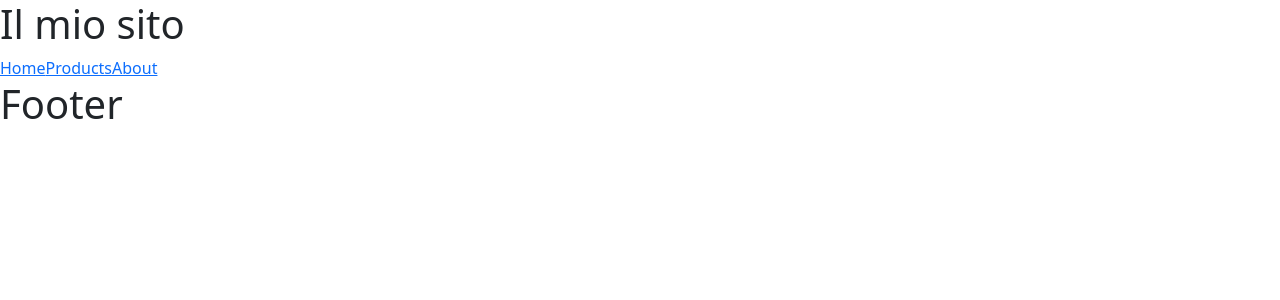
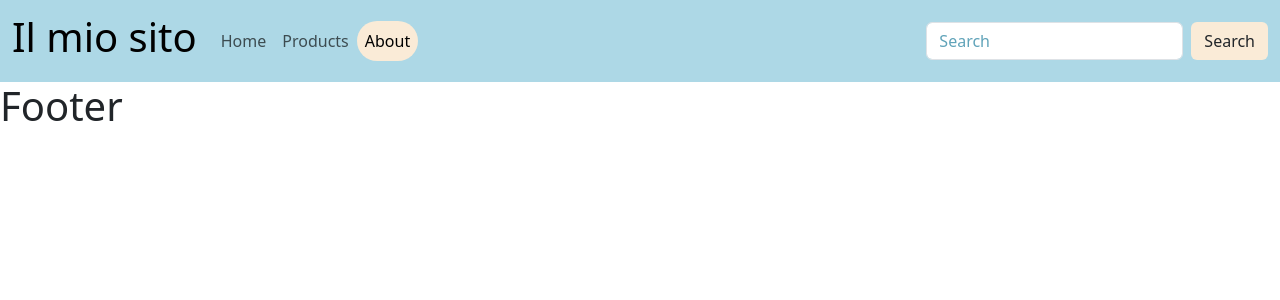
Before and after one commit to francesca-golzio/react-router, a React (Vite) app: page /about in a window 1280 px wide. Shown: the top 300 px of the page. Built offline with nearby package versions, Linux system fonts and the light colour scheme.

Commit message:
implement AppHeader

```diff
--- a/src/components/AppHeader.jsx
+++ b/src/components/AppHeader.jsx
@@ -1,16 +1,46 @@
-import {NavLink} from 'react-router-dom'
+import { NavLink } from 'react-router-dom';
 
 function AppHeader() {
 
 
   return (
     <>
-      <h1>Il mio sito</h1>
-      <NavLink to="/">Home</NavLink>
-      <NavLink to="/products">Products</NavLink>
-      <NavLink to="/about">About</NavLink>
+      <header>
+
+        <nav className="navbar navbar-expand-lg">
+          <div className="container-fluid">
+            <a className="navbar-brand" href="#"><h1>Il mio sito</h1></a>
+            <button className="navbar-toggler" type="button" data-bs-toggle="collapse" data-bs-target="#navbarScroll" aria-controls="navbarScroll" aria-expanded="false" aria-label="Toggle navigation">
+              <span className="navbar-toggler-icon"></span>
+            </button>
+            <div className="collapse navbar-collapse" id="navbarScroll">
+              <ul className="navbar-nav me-auto my-2 my-lg-0 navbar-nav-scroll">
+                <li className="nav-item">
+                  <NavLink to="/" className="nav-link" aria-current="page">Home </NavLink>
+                </li>
+                <li className="nav-item">
+                  <NavLink to="/products" className="nav-link">Products </NavLink>
+                </li>
+                <li className="nav-item">
+                  <NavLink to="/about" className="nav-link">About </NavLink>
+                </li>
+              </ul>
+              <form className="d-flex" role="search">
+                <input className="form-control me-2" type="search" placeholder="Search" aria-label="Search" id="nav_search"/>
+                <button className="btn search_btn" type="submit">Search</button>
+              </form>
+            </div>
+          </div>
+        </nav>
+
+        <nav>
+
+        </nav>
+
+      </header>
     </>
   )
+
 }
 
 export default AppHeader
--- a/src/index.css
+++ b/src/index.css
@@ -1 +1,37 @@
 @import url('bootstrap');
+
+/* Header */
+
+.navbar {
+  background-color: lightblue;
+  color: #092630;
+
+  /* from Bootsrap inline style */
+  .navbar-nav-scroll {
+    --bsScrollHeight: 100px;
+  }
+
+  /* Active nav item */
+  .active {
+    background-color: antiquewhite;
+    border-radius: 50px;
+  }
+
+  /* Search bar */
+  #nav_search {
+    color: #60a3b9;
+  }
+  .search_btn {
+    background-color: antiquewhite;
+  }
+  ::placeholder {
+    color: #60a3b9;
+  }
+
+  /* Toggler */
+  .navbar-toggler {
+    border-color: #60a3b9;
+    border-radius: 50px;
+  }
+
+}
```
